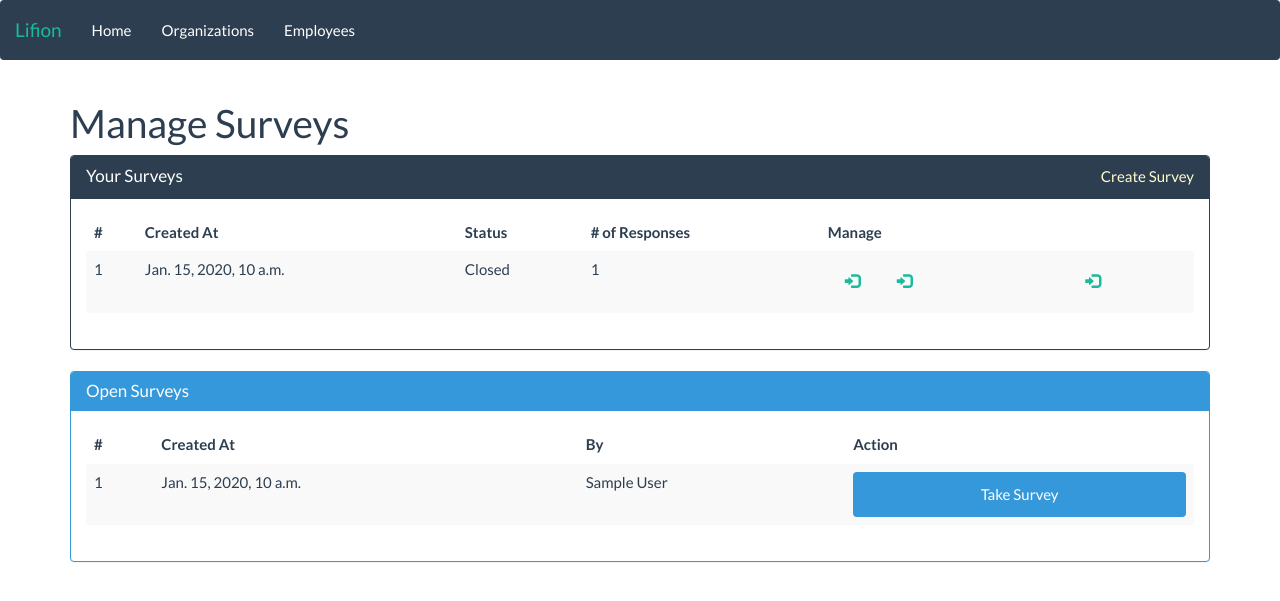
After one commit to doodla/lifion-test, a Django app: template lifion/templates/lifion/survey/manage.html in a window 1280 px wide. The commit adds this page. Shown: the top 601 px of the page. Run offline with Django 3.2, Linux system fonts and the light colour scheme; the template is opened without the code that fills it: most values are stand-ins (such as "Sample title", 1, 10 or a date in 2020); some libraries are stand-ins or nearby versions.

Commit message:
Manage Survey Page "Done"
Work Left after I add question pages.

```diff
--- a/lifion/models.py
+++ b/lifion/models.py
@@ -114,6 +114,7 @@ class Survey(models.Model):
     organization = models.ForeignKey(Organization, related_name='surveys', on_delete=CASCADE)
     questions = models.ManyToManyField(Question)
     created_at = models.DateTimeField(auto_now_add=True)
+    is_open = models.BooleanField(default=True)
 
     class Meta:
         db_table = "survey"
@@ -125,11 +126,12 @@ class Submission(models.Model):
     comment = models.TextField(default='')
     score = models.IntegerField(default=0)
     created_at = models.DateTimeField(auto_now_add=True)
+    anonymous = models.BooleanField(default=False)
 
     @property
     def by(self):
 
-        if self.user is None:
+        if self.anonymous:
             return 'Anonymous'
         else:
             return self.user.full_name
--- /dev/null
+++ b/lifion/static/lifion/js/questions.js
@@ -0,0 +1,3 @@
+/**
+ * Created by doodla on 1/27/2017.
+ */
--- a/lifion/templates/lifion/base.html
+++ b/lifion/templates/lifion/base.html
@@ -33,7 +33,7 @@
                     <li{% if orgs %} class="active"{% endif %}><a href="{% url 'organizations' %}">Organizations</a></li>
                     <li{% if emps %} class="active"{% endif %}><a href="{% url 'employees' %}">Employees</a></li>
                 {% else %}
-                    <li{% if survey %} class="active"{% endif %}><a href="{% url 'survey' %}">Surveys</a></li>
+                    <li{% if surves %} class="active"{% endif %}><a href="{% url 'survey' %}">Surveys</a></li>
                 {% endif %}
             </ul>
             <ul class="nav navbar-nav navbar-right">
--- /dev/null
+++ b/lifion/templates/lifion/survey/manage.html
@@ -0,0 +1,112 @@
+{% extends 'lifion/base.html' %}
+{% load static %}
+{% block css %}
+    <style>
+
+    </style>
+{% endblock %}
+
+
+{% block body %}
+    <div class="container">
+
+        <div class="row">
+            <div class="col-xs-12">
+                <h1>Manage Surveys</h1>
+            </div>
+
+
+            <div class="col-xs-12">
+                <div class="panel panel-primary">
+                    <div class="panel-heading">
+                        <h3 class="panel-title" style="display: inline-block">Your Surveys</h3>
+                        <div class="pull-right" style="display: inline-block;">
+                            <a href="{% url 'create_survey' %}" style="color: #fffccf;">Create Survey</a>
+                        </div>
+                    </div>
+                    <div class="panel-body">
+                        <table class="table table-striped table-hover table-responsive">
+                            <thead>
+                            <tr>
+                                <th>#</th>
+                                <th>Created At</th>
+                                <th>Status</th>
+                                <th># of Responses</th>
+                                <th>Manage</th>
+                                <th></th>
+                            </tr>
+                            </thead>
+                            <tbody>
+                            {% for survey in user_surveys %}
+                                <tr>
+                                    <td>{{ forloop.counter }}</td>
+                                    <td>{{ survey.created_at }}</td>
+                                    <td>{% if survey.is_open %}Open{% else %}Closed{% endif %}</td>
+                                    <td>{{ survey.responses.count }}</td>
+                                    <td>
+                                        <a href="#" class="btn"><span class="glyphicon glyphicon-log-in" aria-hidden="true"></span></a>
+                                        <a href="#" class="btn"><span class="glyphicon glyphicon-log-in" aria-hidden="true"></span></a>
+                                    </td>
+                                    <td>
+                                        <a href="#" class="btn"><span class="glyphicon glyphicon-log-in" aria-hidden="true"></span></a>
+                                    </td>
+                                </tr>
+                            {% endfor %}
+                            </tbody>
+                        </table>
+                    </div>
+                </div>
+            </div>
+
+            <div class="col-xs-12">
+                <div class="panel panel-info">
+                    <div class="panel-heading">
+                        <h3 class="panel-title">Open Surveys</h3>
+                    </div>
+                    <div class="panel-body">
+                        <table class="table table-striped table-hover table-responsive">
+                            <thead>
+                            <tr>
+                                <th>#</th>
+                                <th>Created At</th>
+                                <th>By</th>
+                                <th>Action</th>
+                            </tr>
+                            </thead>
+                            <tbody>
+                            {% for survey in other_surveys %}
+                                <tr>
+                                    <td>{{ forloop.counter }}</td>
+                                    <td>{{ survey.created_at }}</td>
+                                    <td>{{ survey.user.full_name }}</td>
+                                    <td>
+                                        <a href="#" class="btn btn-info btn-block">Take Survey</a>
+                                    </td>
+                                </tr>
+                            {% endfor %}
+                            </tbody>
+                        </table>
+                    </div>
+                </div>
+            </div>
+        </div>
+
+    </div>
+{% endblock %}
+
+{% block js %}
+    <script>
+
+        $(document).ready(function () {
+
+            $("#add_emp").click(function () {
+                $("#add_form").show();
+            });
+
+            $("#cancel").click(function () {
+                $("#add_form").hide();
+            });
+
+        })
+    </script>
+{% endblock %}
```
Also changed, not shown: app/app_urls.py (+5 -4 lines), lifion/views.py (+47 -15 lines), lifion/migrations/0003_auto_20170127_1216.py (added), lifion/migrations/0004_submission_anonymous.py (added).
